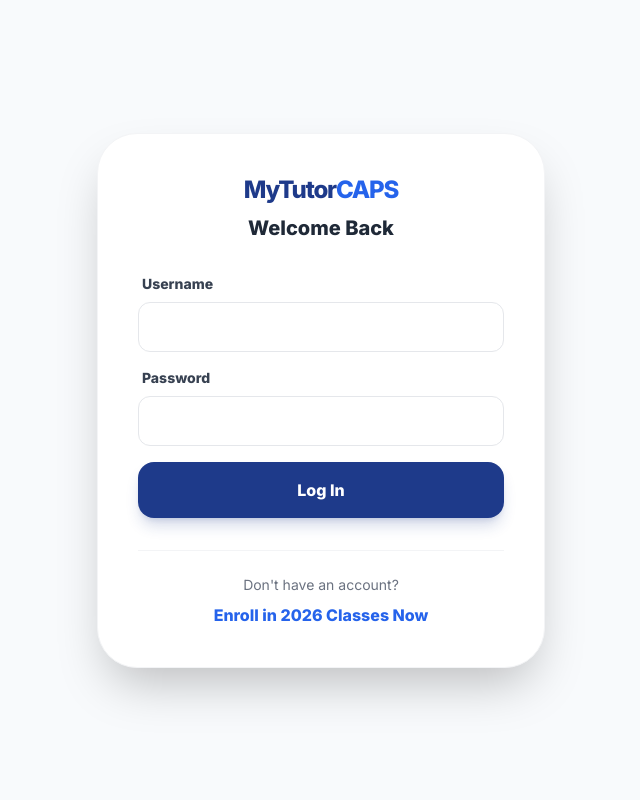
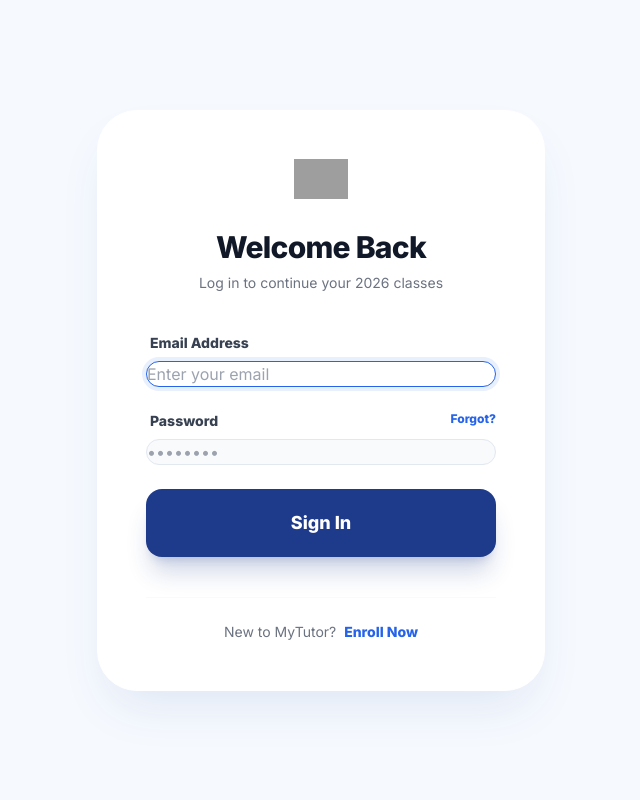
Before and after one commit to dovorokwa/tutoring_platform, a Django app: page /accounts/login/ in a window 1280 px wide. Shown: the whole page, without its empty margins (319-959 px from the left). Run offline with Django 5.2, Linux system fonts and the light colour scheme; parts of the project's set-up code (start-up, migrations or seed data) failed here and were passed over; some libraries are stand-ins or nearby versions; grey boxes are pictures that could not be loaded.

Commit message:
update login file

```diff
--- a/classes/templates/registration/login.html
+++ b/classes/templates/registration/login.html
@@ -1,3 +1,4 @@
+{% load static %}
 <!DOCTYPE html>
 <html lang="en">
 <head>
@@ -6,44 +7,71 @@
     <title>Login | MyTutor CAPS</title>
     <script src="https://cdn.tailwindcss.com"></script>
     <link href="https://fonts.googleapis.com/css2?family=Inter:wght@400;600;800&display=swap" rel="stylesheet">
+    <style>
+        body { font-family: 'Inter', sans-serif; }
+        input {
+            width: 100%;
+            padding: 0.875rem;
+            border-radius: 1rem;
+            border: 1px solid #e2e8f0;
+            background-color: #f8fafc;
+            outline: none;
+            transition: all 0.2s;
+        }
+        input:focus {
+            border-color: #2563eb;
+            background-color: #ffffff;
+            box-shadow: 0 0 0 4px rgba(37, 99, 235, 0.1);
+        }
+    </style>
 </head>
-<body class="bg-slate-50 min-h-screen flex items-center justify-center p-6" style="font-family: 'Inter', sans-serif;">
-    <div class="max-w-md w-full bg-white rounded-[2.5rem] shadow-2xl p-10 border border-gray-100">
+<body class="bg-blue-50/50 min-h-screen flex items-center justify-center p-6">
 
-        <div class="text-center mb-8">
-            <div class="text-2xl font-black text-blue-900 tracking-tighter mb-2">MyTutor<span class="text-blue-600">CAPS</span></div>
-            <h2 class="text-xl font-bold text-gray-800">Welcome Back</h2>
+    <div class="max-w-md w-full bg-white rounded-[2.5rem] shadow-2xl shadow-blue-900/10 p-8 md:p-12 border border-white">
+
+        <div class="text-center mb-10">
+            <a href="/" class="inline-block mb-6">
+                <img src="{% static 'images/logo.png' %}" alt="MyTutor Logo" class="h-10 mx-auto">
+            </a>
+            <h2 class="text-3xl font-extrabold text-gray-900 tracking-tight">Welcome Back</h2>
+            <p class="text-gray-500 mt-2 text-sm">Log in to continue your 2026 classes</p>
         </div>
 
-        {% if form.errors %}
-        <div class="mb-6 p-4 bg-red-50 border-l-4 border-red-500 text-red-700 rounded-r-xl text-sm animate-pulse">
-            <p class="font-bold">Access Denied</p>
-            <p>Incorrect username or password. If you haven't joined yet, please enroll below.</p>
-        </div>
+        {% if messages %}
+            {% for message in messages %}
+                <div class="mb-6 p-4 rounded-2xl {% if message.tags == 'error' %}bg-red-50 text-red-800 border-red-100{% else %}bg-green-50 text-green-800 border-green-100{% endif %} border text-sm font-bold">
+                    {{ message }}
+                </div>
+            {% endfor %}
         {% endif %}
 
-        <form method="post" class="space-y-4">
+        <form method="post" class="space-y-6">
             {% csrf_token %}
+
             <div>
-                <label class="block text-sm font-bold text-gray-700 mb-2 ml-1">Username</label>
-                <input type="text" name="username" required class="w-full px-4 py-3 rounded-xl border border-gray-200 focus:ring-2 focus:ring-blue-500 outline-none transition">
-            </div>
-            <div>
-                <label class="block text-sm font-bold text-gray-700 mb-2 ml-1">Password</label>
-                <input type="password" name="password" required class="w-full px-4 py-3 rounded-xl border border-gray-200 focus:ring-2 focus:ring-blue-500 outline-none transition">
+                <label class="block text-sm font-bold text-gray-700 mb-2 ml-1">Email Address</label>
+                <input type="email" name="username" required placeholder="Enter your email" autofocus>
             </div>
 
-            <button type="submit" class="w-full bg-blue-900 text-white py-4 rounded-2xl font-bold hover:bg-blue-800 transition shadow-lg shadow-blue-900/20 transform active:scale-95">
-                Log In
+            <div>
+                <div class="flex justify-between mb-2 ml-1">
+                    <label class="text-sm font-bold text-gray-700">Password</label>
+                    <a href="#" class="text-xs font-bold text-blue-600 hover:underline">Forgot?</a>
+                </div>
+                <input type="password" name="password" required placeholder="••••••••">
+            </div>
+
+            <button type="submit" class="w-full bg-blue-900 text-white py-5 rounded-2xl font-black text-lg hover:bg-blue-800 transition-all shadow-xl shadow-blue-900/20 transform active:scale-[0.98]">
+                Sign In
             </button>
         </form>
 
-        <div class="mt-8 pt-6 border-t border-gray-100 text-center">
-            <p class="text-sm text-gray-500">
-                Don't have an account?
-                <a href="{% url 'register' %}" class="text-blue-600 font-bold hover:underline block mt-2 text-base">Enroll in 2026 Classes Now</a>
+        <div class="text-center mt-10 pt-6 border-t border-gray-50">
+            <p class="text-gray-500 text-sm">
+                New to MyTutor? <a href="{% url 'register' %}" class="text-blue-600 font-bold hover:underline ml-1">Enroll Now</a>
             </p>
         </div>
     </div>
+
 </body>
 </html>
```
